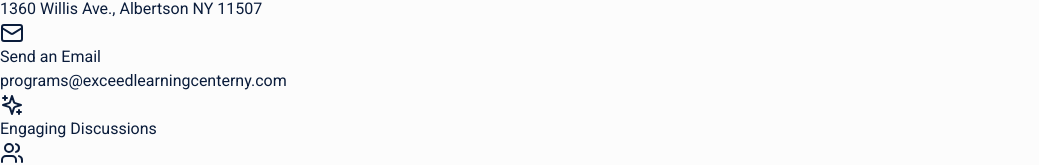
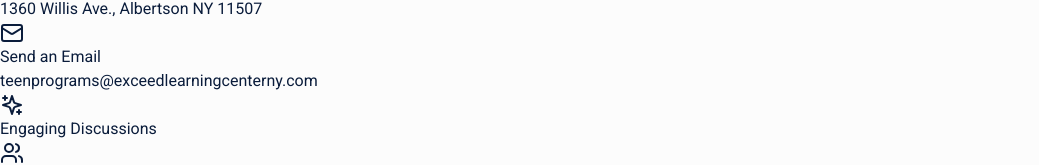
Before and after one commit to phcodesage/book-club-landing-page, a Next.js app: page / in a window 1280 px wide. Shown: the part 2218-2383 px from the top of the page, without its empty margins (0-1039 px from the left). Built offline with nearby package versions, Linux system fonts and the light colour scheme; no server answers; the database is empty.

Commit message:
Update program email addresses based on target audience

```diff
--- a/data/site-content.json
+++ b/data/site-content.json
@@ -41,8 +41,8 @@
   "contact": {
     "phone": "+1 (516) 226-3114",
     "location": "1360 Willis Ave., Albertson NY 11507",
-    "email": "programs@exceedlearningcenterny.com",
-    "emailHref": "mailto:programs@exceedlearningcenterny.com"
+    "email": "teenprograms@exceedlearningcenterny.com",
+    "emailHref": "mailto:teenprograms@exceedlearningcenterny.com"
   },
   "books": [
     {
--- a/src/components/navigation.tsx
+++ b/src/components/navigation.tsx
@@ -15,8 +15,8 @@
 export function Navigation({
   logo,
   title = 'Teen Book Club',
-  email = 'programs@exceedlearningcenterny.com',
-  emailHref = 'mailto:programs@exceedlearningcenterny.com'
+  email = 'teenprograms@exceedlearningcenterny.com',
+  emailHref = 'mailto:teenprograms@exceedlearningcenterny.com'
 }: NavigationProps) {
   const [isMobileMenuOpen, setIsMobileMenuOpen] = useState(false);
 
--- a/src/lib/site-content.ts
+++ b/src/lib/site-content.ts
@@ -95,8 +95,8 @@
   contact: {
     phone: '+1 (516) 226-3114',
     location: '1360 Willis Ave., Albertson NY 11507',
-    email: 'programs@exceedlearningcenterny.com',
-    emailHref: 'mailto:programs@exceedlearningcenterny.com',
+    email: 'teenprograms@exceedlearningcenterny.com',
+    emailHref: 'mailto:teenprograms@exceedlearningcenterny.com',
   },
   books: [
     {
```
